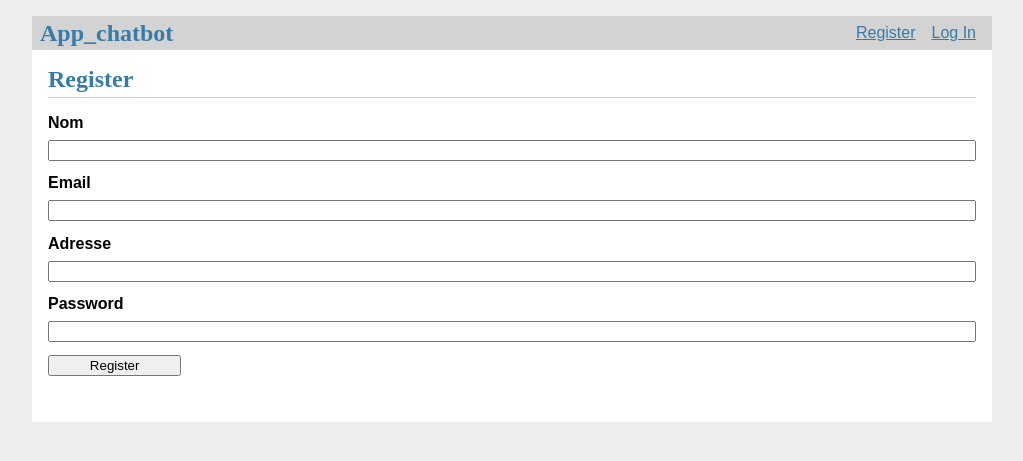
After one commit to Hermann002/App_chatbot, a Flask app: page /auth/register in a window 1280 px wide. The commit adds this page. Shown: the top 461 px of the page, without its empty margins (128-1151 px from the left). Run offline with Flask 3, Linux system fonts and the light colour scheme.

Commit message:
interface chatbot

```diff
--- a/App_chatbot/__init__.py
+++ b/App_chatbot/__init__.py
@@ -10,6 +10,9 @@ def create_app(test_config = None):
     app.secret_key = 'soso' # Ajout d'une cle secrete pour gerer les sessions pour l'historisation
     UPLOAD_FOLDER = 'uploads/'
     app.config['UPLOAD_FOLDER'] = UPLOAD_FOLDER
+    app.config.from_mapping(
+        DATABASE=os.path.join(app.instance_path, 'chatbot.sqlite'),
+    )
 
     from . import views
     app.register_blueprint(views.bp)
@@ -26,4 +29,10 @@ def create_app(test_config = None):
     except OSError:
         pass
 
+    from . import db
+    db.init_app(app)
+
+    from . import auth
+    app.register_blueprint(auth.bp)
+
     return app
--- /dev/null
+++ b/App_chatbot/auth.py
@@ -0,0 +1,101 @@
+import functools
+
+from flask import (
+    Blueprint, flash, g, redirect, render_template, request, session, url_for
+)
+
+from werkzeug.security import check_password_hash, generate_password_hash
+
+from App_chatbot.db import get_db
+
+bp = Blueprint('auth', __name__, url_prefix='/auth')
+
+# S'inscrire
+@bp.route('/register', methods=('GET', 'POST'))
+def register():
+    if request.method == 'POST':
+        nom = request.form['nom']
+        password_ = request.form['password_']
+        email = request.form['email']
+        adresse = request.form['adresse']
+        db = get_db()
+        error = None
+
+        if not nom:
+            error = 'Nom is required.'
+        elif not password_:
+            error = 'Password is required.'
+        elif not email:
+            error = 'Email is required.'
+
+        if error is None:
+            try:
+                db.execute(
+                    "INSERT INTO entreprise (nom, email, adresse, password_) VALUES (?, ?, ?, ?)",
+                    (nom, email, adresse, generate_password_hash(password_)),
+                )
+                db.commit()
+            except db.IntegrityError:
+                error = f"Entreprise {nom} or Email {email} is already registered."
+            else:
+                return redirect(url_for("auth.login"))
+
+        flash(error)
+
+    return render_template('auth/register.html')
+
+# Se connecter
+@bp.route('/login', methods=('GET', 'POST'))
+def login():
+    if request.method == 'POST':
+        nom = request.form['nom']
+        password_ = request.form['password']
+        db = get_db()
+        error = None
+        entreprise = db.execute(
+            'SELECT * FROM entreprise WHERE nom = ?', (nom,)
+        ).fetchone()
+
+        if entreprise is None:
+            error = 'Incorrect username.'
+        elif not check_password_hash(entreprise['password_'], password_):
+            error = 'Incorrect password.'
+
+        if error is None:
+            session.clear()
+            session['entreprise_id'] = entreprise['id']
+            return redirect(url_for('views.index'))
+
+        flash(error)
+
+    return render_template('auth/login.html')
+
+
+# vérifie si un identifiant utilisateur est stocké dans le sessionet récupère les données de cet utilisateur à partir de la base de données, en les stockant sur g.user
+@bp.before_app_request
+def load_logged_in_user():
+    entreprise_id = session.get('entreprise_id')
+
+    if entreprise_id is None:
+        g.user = None
+    else:
+        g.user = get_db().execute(
+            'SELECT * FROM entreprise WHERE id = ?', (entreprise_id,)
+        ).fetchone()
+
+@bp.route('/logout')
+def logout():
+    session.clear()
+    return redirect(url_for('views.index'))
+
+# Ce décorateur renvoie une nouvelle fonction de vue qui encapsule la vue d'origine à laquelle elle est appliquée.
+# La nouvelle fonction vérifie si un utilisateur est chargé et redirige vers la page de connexion dans le cas contraire.
+def login_required(view):
+    @functools.wraps(view)
+    def wrapped_view(**kwargs):
+        if g.user is None:
+            return redirect(url_for('auth.login'))
+
+        return view(**kwargs)
+
+    return wrapped_view
--- /dev/null
+++ b/App_chatbot/db.py
@@ -0,0 +1,39 @@
+import sqlite3
+
+import click
+from flask import current_app, g
+
+
+def get_db():
+    if 'db' not in g:
+        g.db = sqlite3.connect(
+            current_app.config['DATABASE'],
+            detect_types=sqlite3.PARSE_DECLTYPES
+        )
+        g.db.row_factory = sqlite3.Row
+
+    return g.db
+
+
+def close_db(e=None):
+    db = g.pop('db', None)
+
+    if db is not None:
+        db.close()
+
+def init_db():
+    db = get_db()
+
+    with current_app.open_resource('schema.sql') as f:
+        db.executescript(f.read().decode('utf8'))
+
+
+@click.command('init-db')
+def init_db_command():
+    """Clear the existing data and create new tables."""
+    init_db()
+    click.echo('Initialized the database.')
+
+def init_app(app):
+    app.teardown_appcontext(close_db)
+    app.cli.add_command(init_db_command)
--- /dev/null
+++ b/App_chatbot/schema.sql
@@ -0,0 +1,57 @@
+DROP TABLE IF EXISTS entreprise;
+DROP TABLE IF EXISTS agent;
+DROP TABLE IF EXISTS client;
+DROP TABLE IF EXISTS documents;
+DROP TABLE IF EXISTS base_donnees;
+DROP TABLE IF EXISTS conversation_history;
+
+
+CREATE TABLE entreprise (
+    id INTEGER PRIMARY KEY AUTOINCREMENT,
+    nom VARCHAR(100) NOT NULL,
+    email VARCHAR(100) NOT NULL UNIQUE,
+    adresse TEXT,
+    created_at TIMESTAMP DEFAULT CURRENT_TIMESTAMP,
+    password_ TEXT NOT NULL
+);
+
+CREATE TABLE agent (
+    id INTEGER PRIMARY KEY AUTOINCREMENT,
+    agent_name VARCHAR(50) NOT NULL,
+    url_vers_la_BD VARCHAR(255),
+    entreprise_id INTEGER,
+    FOREIGN KEY (entreprise_id) REFERENCES entreprise(id)
+);
+
+CREATE TABLE client (
+    num_ticket INTEGER PRIMARY KEY AUTOINCREMENT,
+    email VARCHAR(100) NOT NULL,
+    created_at TIMESTAMP DEFAULT CURRENT_TIMESTAMP
+);
+
+CREATE TABLE documents (
+    id INTEGER PRIMARY KEY AUTOINCREMENT,
+    id_entreprise INTEGER,
+    nom_fichier VARCHAR(255) NOT NULL,
+    chemin_vers_fichier VARCHAR(255) NOT NULL,
+    date_d_ajout TIMESTAMP DEFAULT CURRENT_TIMESTAMP,
+    FOREIGN KEY (id_entreprise) REFERENCES entreprise(id)
+);
+
+CREATE TABLE base_donnees (
+    id INTEGER PRIMARY KEY AUTOINCREMENT,
+    nom VARCHAR(50) NOT NULL,
+    type VARCHAR(50),
+    agent_id INTEGER,
+    FOREIGN KEY (agent_id) REFERENCES agent(id)
+);
+
+CREATE TABLE conversation_history (
+    id INTEGER PRIMARY KEY AUTOINCREMENT,
+    id_client INTEGER,
+    user_input TEXT,
+    response TEXT,
+    datetime TIMESTAMP DEFAULT CURRENT_TIMESTAMP,
+    FOREIGN KEY (id_client) REFERENCES client(num_ticket)
+    -- Ajouter ici les clés étrangères vers les documents si nécessaire
+);
--- a/App_chatbot/static/css/style.css
+++ b/App_chatbot/static/css/style.css
@@ -0,0 +1,181 @@
+html {
+    font-family: sans-serif;
+    background: #eee; padding: 1rem;
+}
+
+body {
+    max-width: 960px;
+    margin: 0 auto;
+    background: white;
+}
+
+h1 {
+    font-family: serif;
+    color: #377ba8;
+    margin: 1rem 0;
+}
+
+a {
+    color: #377ba8;
+}
+
+hr {
+    border: none;
+    border-top: 1px solid lightgray;
+}
+
+nav {
+    background: lightgray;
+    display: flex;
+    align-items: center;
+    padding: 0 0.5rem;
+}
+
+nav h1 {
+    flex: auto;
+    margin: 0;
+}
+
+nav h1 a {
+    text-decoration: none;
+    padding: 0.25rem 0.5rem;
+}
+
+nav ul  {
+    display: flex;
+    list-style: none;
+    margin: 0;
+    padding: 0;
+}
+
+nav ul li a, nav ul li span, header .action {
+    display: block; padding: 0.5rem;
+}
+
+.content {
+    padding: 0 1rem 1rem;
+}
+
+.content > header {
+    border-bottom: 1px solid lightgray;
+    display: flex;
+    align-items: flex-end;
+}
+
+.content > header h1 {
+    flex: auto;
+    margin: 1rem 0 0.25rem 0;
+}
+
+.flash {
+    margin: 1em 0;
+    padding: 1em;
+    background: #cae6f6;
+    border: 1px solid #377ba8;
+}
+
+.post > header {
+    display: flex;
+    align-items: flex-end;
+    font-size: 0.85em;
+}
+
+.post > header > div:first-of-type {
+    flex: auto;
+}
+
+.post > header h1 {
+    font-size: 1.5em;
+    margin-bottom: 0;
+}
+
+.post .about {
+    color: slategray;
+    font-style: italic;
+}
+
+.post .body {
+    white-space: pre-line;
+}
+
+.content:last-child {
+    margin-bottom: 0;
+}
+
+.content form {
+    margin: 1em 0;
+    display: flex;
+    flex-direction: column;
+}
+
+.content label {
+    font-weight: bold;
+    margin-bottom: 0.5em;
+}
+
+.content input, .content textarea {
+    margin-bottom: 1em;
+}
+
+.content textarea {
+    min-height: 12em;
+    resize: vertical;
+}
+
+input.danger {
+    color: #cc2f2e;
+}
+
+input[type=submit] {
+    align-self: start;
+    min-width: 10em;
+}
+/*.......................................................... */
+
+
+.user-input-p{
+    text-align: right;
+}
+
+.user-input{
+    background-color: #badaf0;
+    padding: 6px 10px;
+    border-radius: 12px;
+    font-size: 15px;
+    /* display: inline-flex;
+    align-items: center; */
+}
+
+.user-icon {
+    display: inline-block;
+    width: 25px;
+    height: 20px;
+    background-color: #5f7fa2;
+    color: white;
+    text-align: center;
+    border-radius: 70%;
+    margin-right: 10px;
+    font-weight: bold;
+    line-height: 20px;
+}
+
+.chatbot-response-p {
+    text-align: left;
+    display: flex;
+}
+
+.chatbot-response {
+    background-color: #e2e7e2;
+    padding: 6px 10px;
+    border-radius: 12px;
+    font-size: 15px;
+    /* display: inline-flex; */
+    align-items: center;
+    display: flex;
+}
+
+.chatbot-icon img {
+    width: 22px;
+    height: 28px;
+    display: flex;
+}
--- /dev/null
+++ b/App_chatbot/templates/auth/register.html
@@ -0,0 +1,19 @@
+{% extends 'base.html' %}
+
+{% block header %}
+  <h1>{% block title %}Register{% endblock %}</h1>
+{% endblock %}
+
+{% block content %}
+  <form method="post">
+    <label for="nom">Nom</label>
+    <input name="nom" id="nom" required>
+    <label for="email">Email</label>
+    <input name="email" id="email" required>
+    <label for="adresse">Adresse</label>
+    <input name="adresse" id="adresse" required>
+    <label for="password_">Password</label>
+    <input type="password_" name="password_" id="password_" required>
+    <input type="submit" value="Register">
+  </form>
+{% endblock %}
--- a/App_chatbot/templates/base.html
+++ b/App_chatbot/templates/base.html
@@ -1,29 +1,25 @@
-<!DOCTYPE html>
-<html lang="fr">
-<head>
-    <meta charset="UTF-8">
-    <meta http-equiv="X-UA-Compatible" content="IE=edge">
-    <meta name="viewport" content="width=device-width, initial-scale=1.0">
-    <title>{% block title %}{% endblock %}</title>
-    <link rel="stylesheet" href="{{ url_for('static', filename='css/style.css')}}">
-    <link rel="stylesheet" href="https://fonts.googleapis.com/css2?family=Hind+Madurai">
-    <link rel="stylesheet" href="https://fonts.googleapis.com/css?family=Audiowide">
+<!doctype html>
+<title>{% block title %}{% endblock %} - App_chatbot</title>
+<link rel="stylesheet" href="{{ url_for('static', filename='css/style.css') }}">
 <link rel="icon" href="/static/media/favicon.ico" type="image/x-icon">
-    <!-- <link rel="icon" type="image/png" href="https://cdn-icons-png.flaticon.com/512/6080/6080697.png"> -->
-</head>
-<body>
 <nav>
-        <h1>Kosi ai</h1>
+  <h1>App_chatbot</h1>
+  <ul>
+    {% if g.user %}
+      <li><span>{{ g.user['nom'] }}</span>
+      <li><a href="{{ url_for('auth.logout') }}">Log Out</a>
+    {% else %}
+      <li><a href="{{ url_for('auth.register') }}">Register</a>
+      <li><a href="{{ url_for('auth.login') }}">Log In</a>
+    {% endif %}
+  </ul>
 </nav>
 <section class="content">
   <header>
-            {% block header %} {% endblock %}
+    {% block header %}{% endblock %}
   </header>
-        {% block content %}
-        {% endblock %}
+  {% for message in get_flashed_messages() %}
+    <div class="flash">{{ message }}</div>
+  {% endfor %}
+  {% block content %}{% endblock %}
 </section>
-    <footer>
-        <h1>KOSI AI</h1>
-    </footer>
-</body>
-</html>
```
Also changed, not shown: App_chatbot/model.py (+37 -0 lines), App_chatbot/models.py (added, +42 -0 lines), App_chatbot/templates/accueil/index.html (added, +36 -0 lines), App_chatbot/templates/auth/login.html (added, +15 -0 lines), App_chatbot/templates/base1.html (added, +29 -0 lines), App_chatbot/templates/chatbot/add_agent.html (added, +16 -0 lines), App_chatbot/templates/chatbot/chatbot.html (+9 -3 lines), App_chatbot/views.py (+64 -9 lines), instance/chatbot.sqlite (added), 5 other files. Lines whose indentation alone changed are shown as unchanged.
